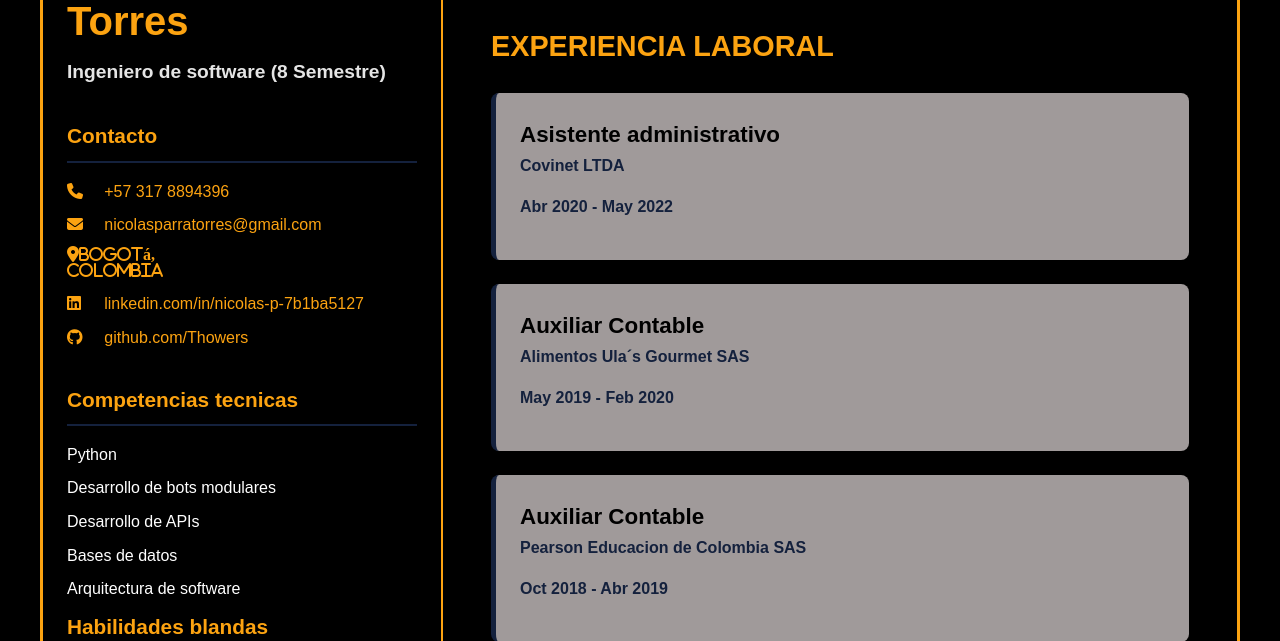
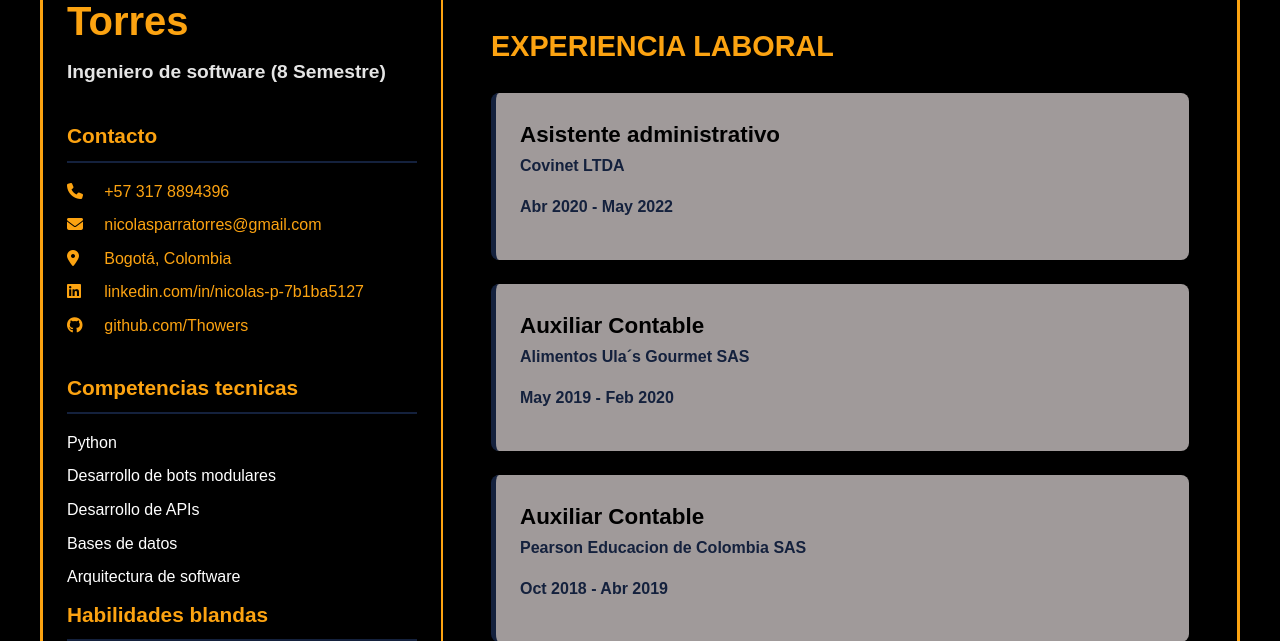
Before and after one commit to Thowers/curriculum, a Django app: page / in a window 1280 px wide. Shown: the part 386-1027 px from the top of the page. Run offline with Django 5.2, Linux system fonts and the light colour scheme.

Commit message:
correccion 3

```diff
--- a/curriculum/templates/pages/index.html
+++ b/curriculum/templates/pages/index.html
@@ -21,11 +21,13 @@
                     <a href="mailto:nicolasparratorres@gmail.com">nicolasparratorres@gmail.com</a>
                 </li>
                 <li>
-                    <i class="fa-solid fa-location-dot">Bogotá, Colombia</i>
+                    <i class="fa-solid fa-location-dot"></i>
+                    <a href="https://www.google.com/maps?q=Bogotá,+Colombia" target="_blank">Bogotá, Colombia</a>
                 </li>
                 <li>
                     <i class="fa-brands fa-linkedin"></i>
-                    <a href="https://linkedin.com/in/nicolas-p-7b1ba5127" target="_blank">linkedin.com/in/nicolas-p-7b1ba5127</a>
+                    <a href="https://linkedin.com/in/nicolas-p-7b1ba5127"
+                        target="_blank">linkedin.com/in/nicolas-p-7b1ba5127</a>
                 </li>
                 <li>
                     <i class="fa-brands fa-github"></i>
```
